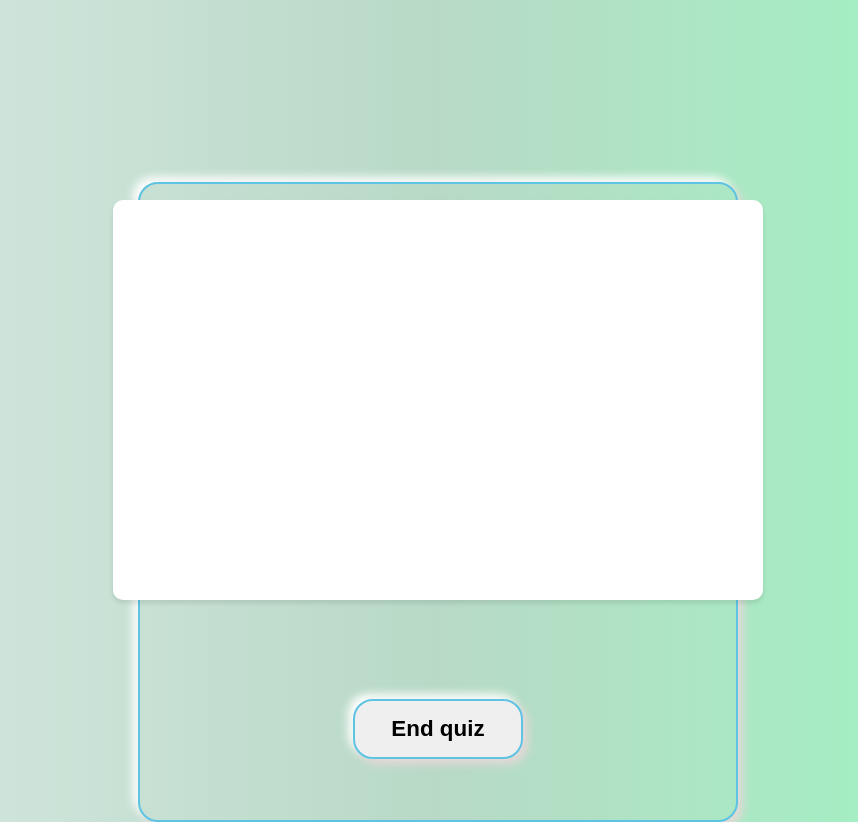
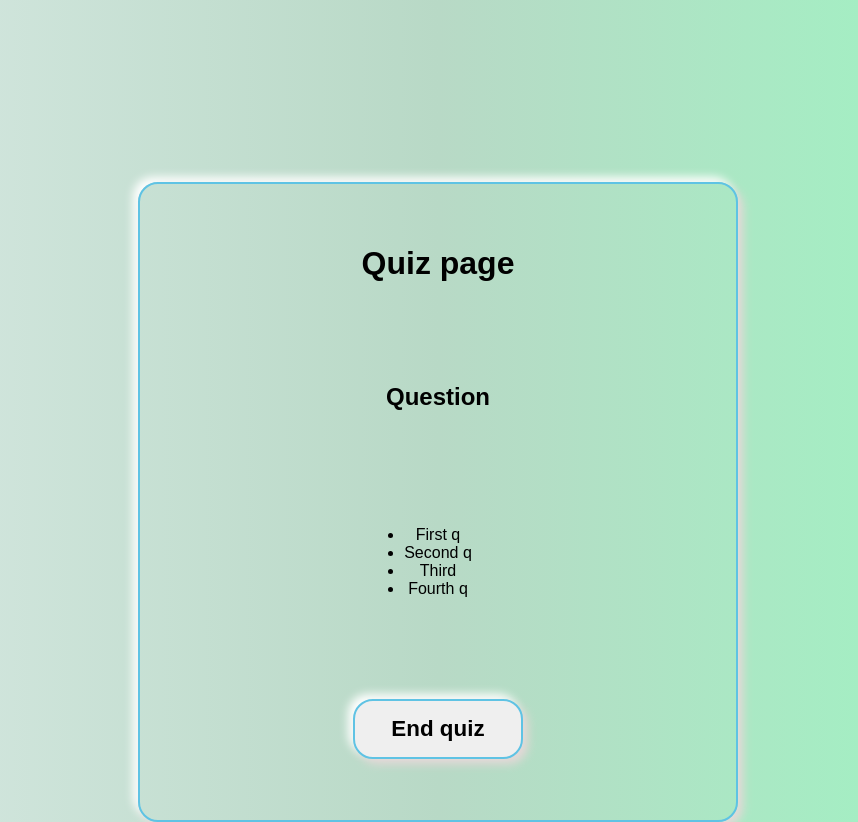
Before and after one commit to ZhukAleksandr/Quiz-React, a React (Vite) app in the folder quiz/: page /quiz in a window 1280 px wide. Shown: the whole page, without its empty margins (202-1060 px from the left). Built offline with nearby package versions, Linux system fonts and the light colour scheme.

Commit message:
fix modal window

```diff
--- a/quiz/src/components/Modal.jsx
+++ b/quiz/src/components/Modal.jsx
@@ -3,9 +3,8 @@
 function Modal ({ setIsOpen }) {
 
     return (
-        <div>
             <div className="overlay">
-            <div className="modal">
+                <div className="modal">
                 <p>Are you sure?{open}</p>
                 <div className="button-box">
                     <button onClick={() => setIsOpen(false)}>
@@ -16,9 +15,8 @@ function Modal ({ setIsOpen }) {
                         Confirm
                     </button>
                 </div>
+            </div>
 
-            </div>
-            </div>
         </div>
     )
 }
--- a/quiz/src/components/QuizPage.jsx
+++ b/quiz/src/components/QuizPage.jsx
@@ -5,6 +5,7 @@ function QuizPage () {
     const [isOpen, setIsOpen] = useState(false);
 
     return (
+        <>
             <div className="quiz-box">
                 <h1>Quiz page</h1>
                 <h2>Question</h2>
@@ -14,16 +15,12 @@ function QuizPage () {
                     <li>Third</li>
                     <li>Fourth q</li>
                 </ul>
-
-            <div className="modal">
+                <button onClick={() => setIsOpen(true)}>End quiz</button>
 
             </div>
+        {isOpen && <Modal setIsOpen={setIsOpen} />}
+        </>
 
-            <button onClick={() => setIsOpen(true)}>End quiz</button>
-
-            {isOpen && <Modal setIsOpen={setIsOpen} />}
-
-        </div>
     )
 }
 
```
Lines whose indentation alone changed are shown as unchanged.
